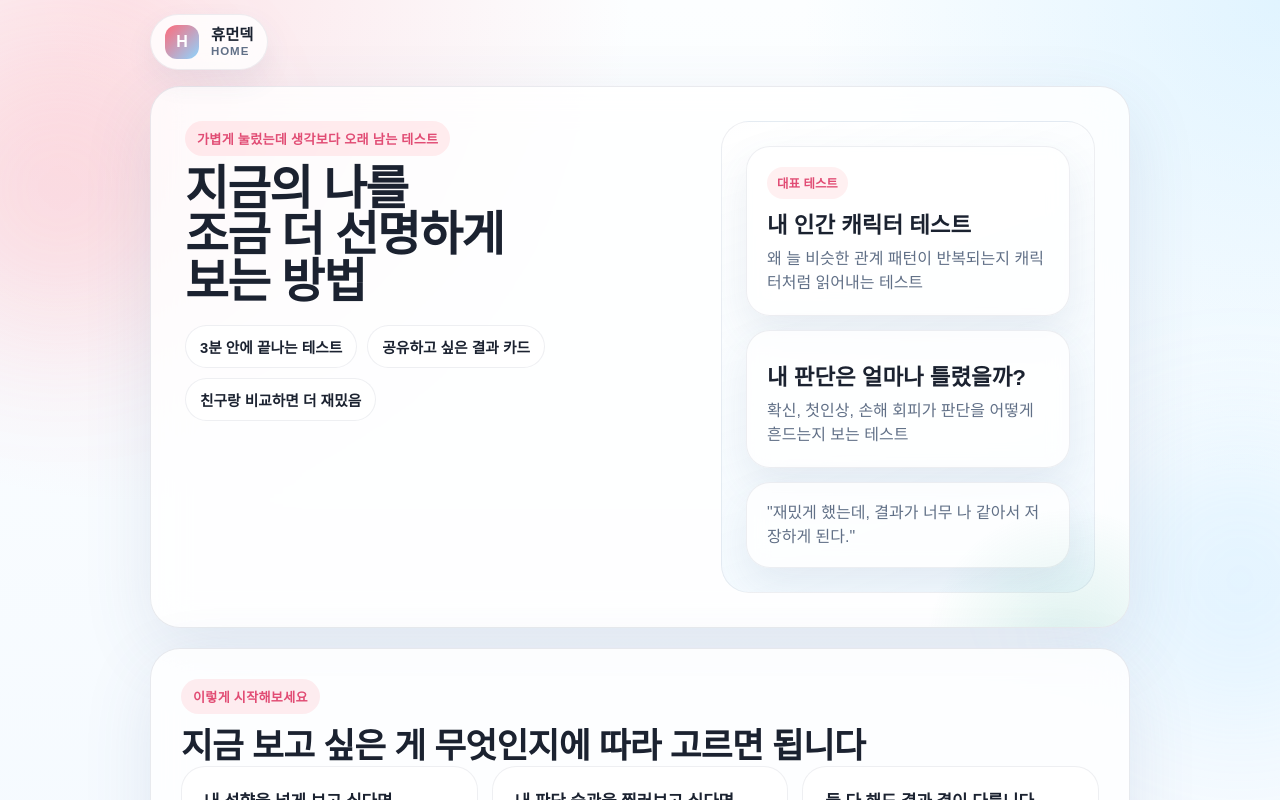
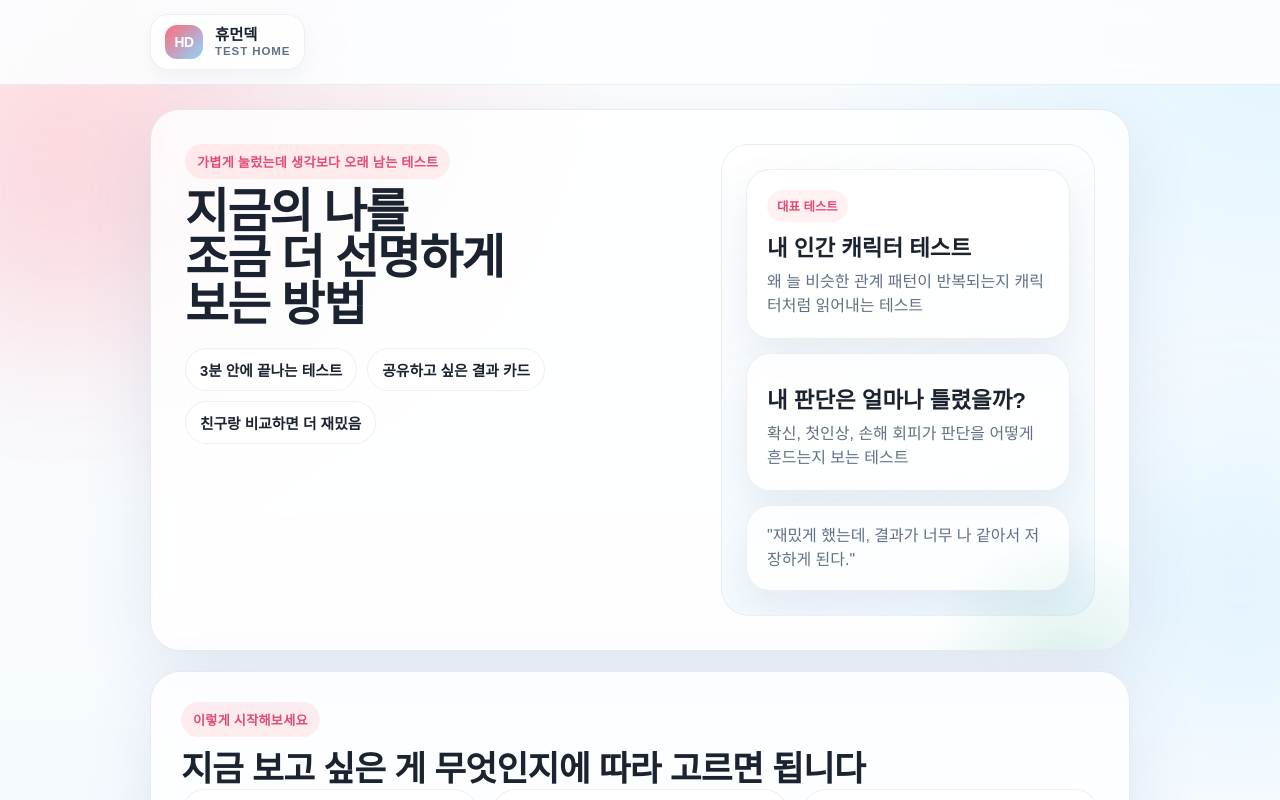
Before and after one commit to chichigoldbar-collab/humandeck, a Next.js app: page / in a window 1280 px wide. Shown: the top 800 px of the page. Built offline with nearby package versions, Linux system fonts and the light colour scheme; no server answers.

Commit message:
Refine header bar and add judgment image slots

```diff
--- a/app/globals.css
+++ b/app/globals.css
@@ -41,18 +41,20 @@ a {
 }
 
 .site-header-shell {
-  position: fixed;
+  position: sticky;
   top: 0;
-  left: 0;
-  right: 0;
   z-index: 20;
-  padding: 14px 16px 0;
-  pointer-events: none;
+  padding: 0;
+  background: rgba(252, 254, 255, 0.88);
+  backdrop-filter: blur(14px);
+  -webkit-backdrop-filter: blur(14px);
+  border-bottom: 1px solid rgba(39, 56, 86, 0.08);
 }
 
 .site-header-inner {
   width: min(980px, calc(100% - 32px));
   margin: 0 auto;
+  padding: 14px 0;
 }
 
 .site-logo {
@@ -60,26 +62,24 @@ a {
   align-items: center;
   gap: 12px;
   padding: 10px 14px;
-  border-radius: 999px;
+  border-radius: 18px;
   text-decoration: none;
   border: 1px solid rgba(39, 56, 86, 0.08);
   background: rgba(255, 255, 255, 0.82);
-  backdrop-filter: blur(16px);
-  -webkit-backdrop-filter: blur(16px);
-  box-shadow: 0 12px 28px rgba(64, 94, 140, 0.08);
-  pointer-events: auto;
+  box-shadow: 0 8px 20px rgba(64, 94, 140, 0.06);
 }
 
 .site-logo-mark {
   display: grid;
   place-items: center;
-  width: 34px;
+  width: 38px;
   height: 34px;
   border-radius: 12px;
   background: linear-gradient(135deg, var(--accent) 0%, #8dd5ff 100%);
   color: white;
-  font-size: 1rem;
+  font-size: 0.86rem;
   font-weight: 900;
+  letter-spacing: -0.03em;
 }
 
 .site-logo-copy {
@@ -109,7 +109,7 @@ button {
   position: relative;
   width: min(980px, calc(100% - 32px));
   margin: 0 auto;
-  padding: 86px 0 72px;
+  padding: 24px 0 72px;
 }
 
 .shell::before,
@@ -1244,6 +1244,33 @@ button {
   box-shadow: 0 18px 40px rgba(64, 94, 140, 0.1);
 }
 
+.judgment-visual {
+  position: relative;
+  width: 100%;
+  aspect-ratio: 16 / 10;
+  margin-bottom: 18px;
+  overflow: hidden;
+  border-radius: 22px;
+  border: 1px solid rgba(39, 56, 86, 0.08);
+  background: rgba(255, 255, 255, 0.62);
+}
+
+.judgment-image,
+.judgment-sub-image {
+  width: 100%;
+  height: 100%;
+  object-fit: cover;
+  display: block;
+}
+
+.judgment-emblem-fallback,
+.judgment-sub-emblem-fallback {
+  display: none;
+  position: absolute;
+  inset: 0;
+  place-items: center;
+}
+
 .judgment-card-topline,
 .judgment-percent-row,
 .judgment-sub-meta {
@@ -1268,10 +1295,10 @@ button {
 
 .judgment-card-head {
   display: grid;
-  grid-template-columns: auto 1fr;
-  gap: 16px;
+  grid-template-columns: 1fr;
+  gap: 10px;
   align-items: center;
-  margin: 18px 0 22px;
+  margin: 0 0 22px;
 }
 
 .judgment-card-head h3,
@@ -1336,6 +1363,23 @@ button {
   align-content: start;
 }
 
+.judgment-sub-head {
+  display: grid;
+  grid-template-columns: 88px 1fr;
+  gap: 14px;
+  align-items: center;
+}
+
+.judgment-sub-visual {
+  position: relative;
+  width: 88px;
+  height: 88px;
+  overflow: hidden;
+  border-radius: 22px;
+  border: 1px solid rgba(39, 56, 86, 0.08);
+  background: rgba(255, 255, 255, 0.62);
+}
+
 .judgment-sub-card strong {
   display: block;
 }
@@ -1405,15 +1449,16 @@ button {
 @media (max-width: 768px) {
   .shell {
     width: min(100% - 20px, 720px);
-    padding-top: 84px;
+    padding-top: 18px;
   }
 
   .site-header-shell {
-    padding: 12px 10px 0;
+    padding: 0;
   }
 
   .site-header-inner {
     width: min(100%, 720px);
+    padding: 12px 10px;
   }
 
   .hero-card,
--- a/components/SiteHeader.tsx
+++ b/components/SiteHeader.tsx
@@ -5,10 +5,10 @@ export function SiteHeader() {
     <header className="site-header-shell">
       <div className="site-header-inner">
         <Link href="/" className="site-logo" aria-label="휴먼덱 홈으로 이동">
-          <span className="site-logo-mark">H</span>
+          <span className="site-logo-mark">HD</span>
           <span className="site-logo-copy">
             <strong>휴먼덱</strong>
-            <small>home</small>
+            <small>test home</small>
           </span>
         </Link>
       </div>
```
Also changed, not shown: components/JudgmentExperience.tsx (+38 -5 lines), lib/judgment-test.ts (+7 -0 lines).
